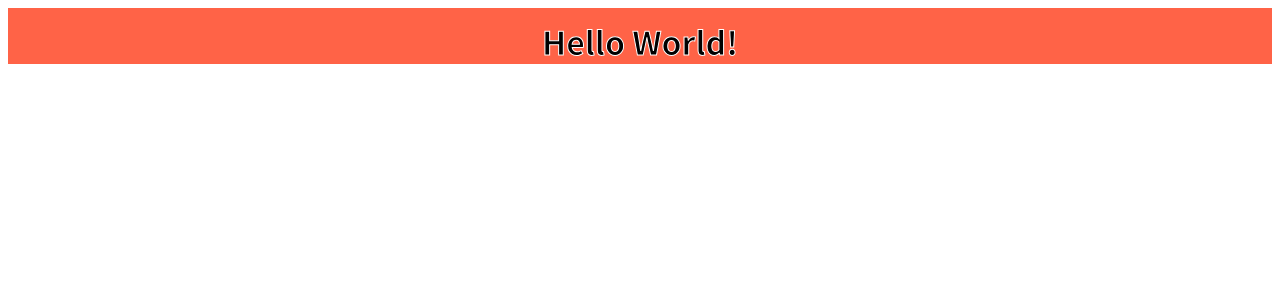
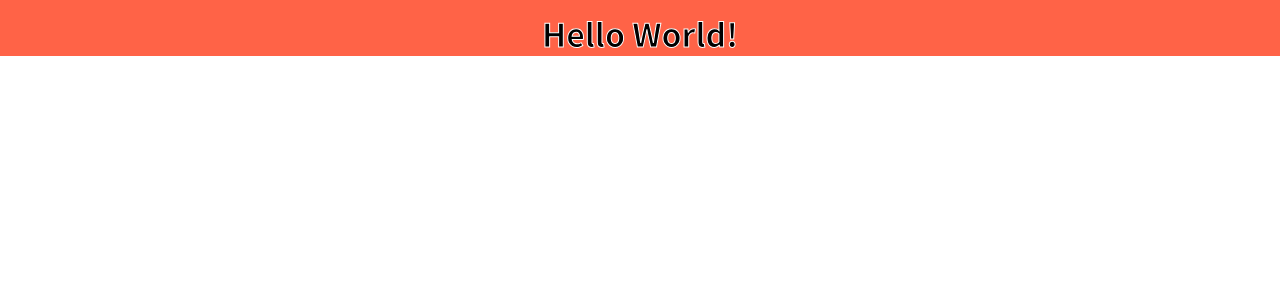
Before and after one commit to UECYukkuriProject/uyp_sveltekit, a SvelteKit app: page / in a window 1280 px wide. Shown: the top 300 px of the page. Built offline with nearby package versions, Linux system fonts and the light colour scheme.

Commit message:
margin:0を設定する箇所を変更

```diff
--- a/src/app.html
+++ b/src/app.html
@@ -8,6 +8,7 @@
 		%sveltekit.head%
 	</head>
 	<body data-sveltekit-preload-data="hover">
+		<style> * {margin: 0;}</style>
 		<div style="display: contents">%sveltekit.body%</div>
 	</body>
 </html>
--- a/src/routes/+page.svelte
+++ b/src/routes/+page.svelte
@@ -2,10 +2,6 @@
 
 <style>
   @import url(http://fonts.googleapis.com/earlyaccess/notosansjp.css);
-
-  * {
-    margin: 0;
-  }
 
   h1 {
     padding-top: 10px;
```
